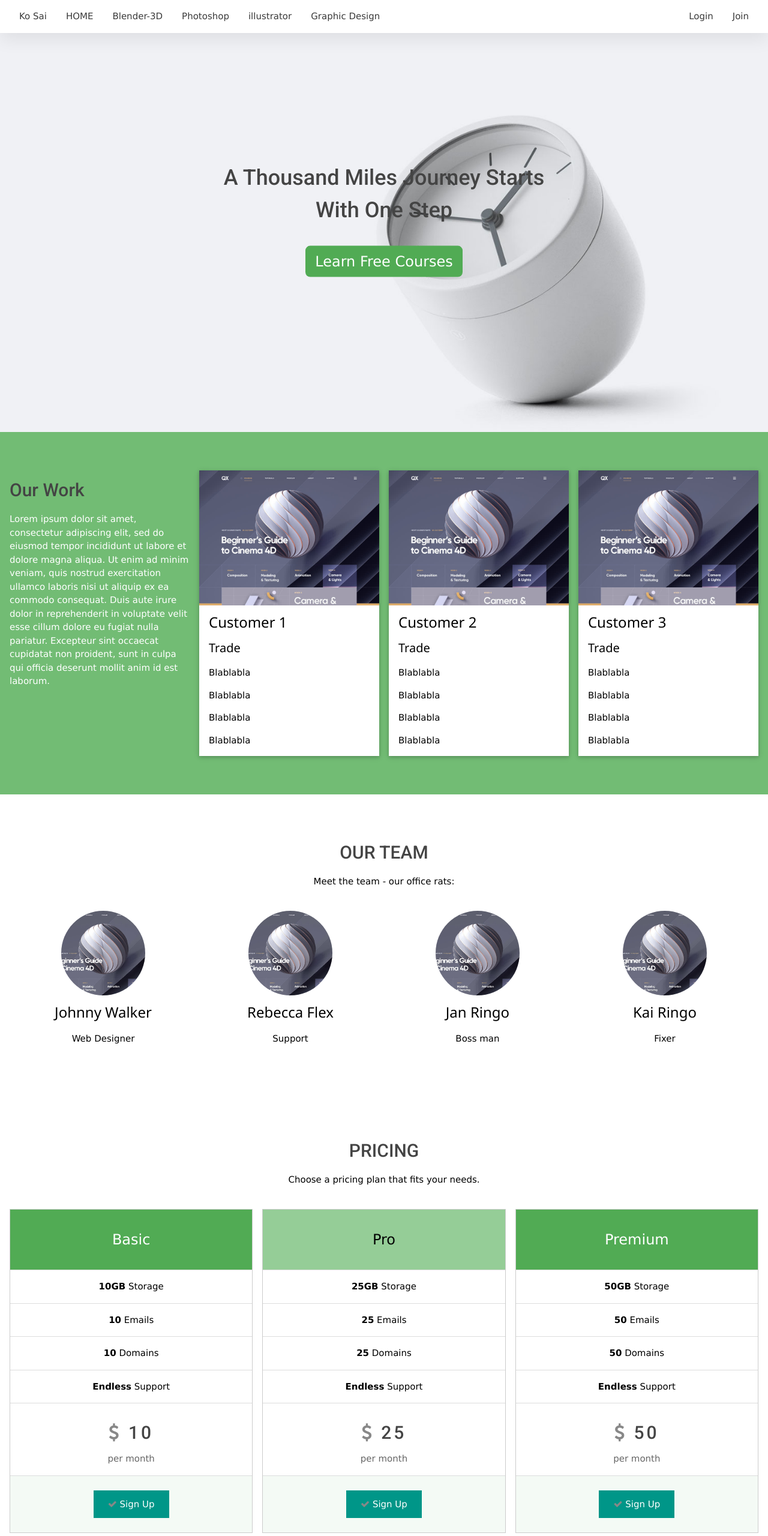
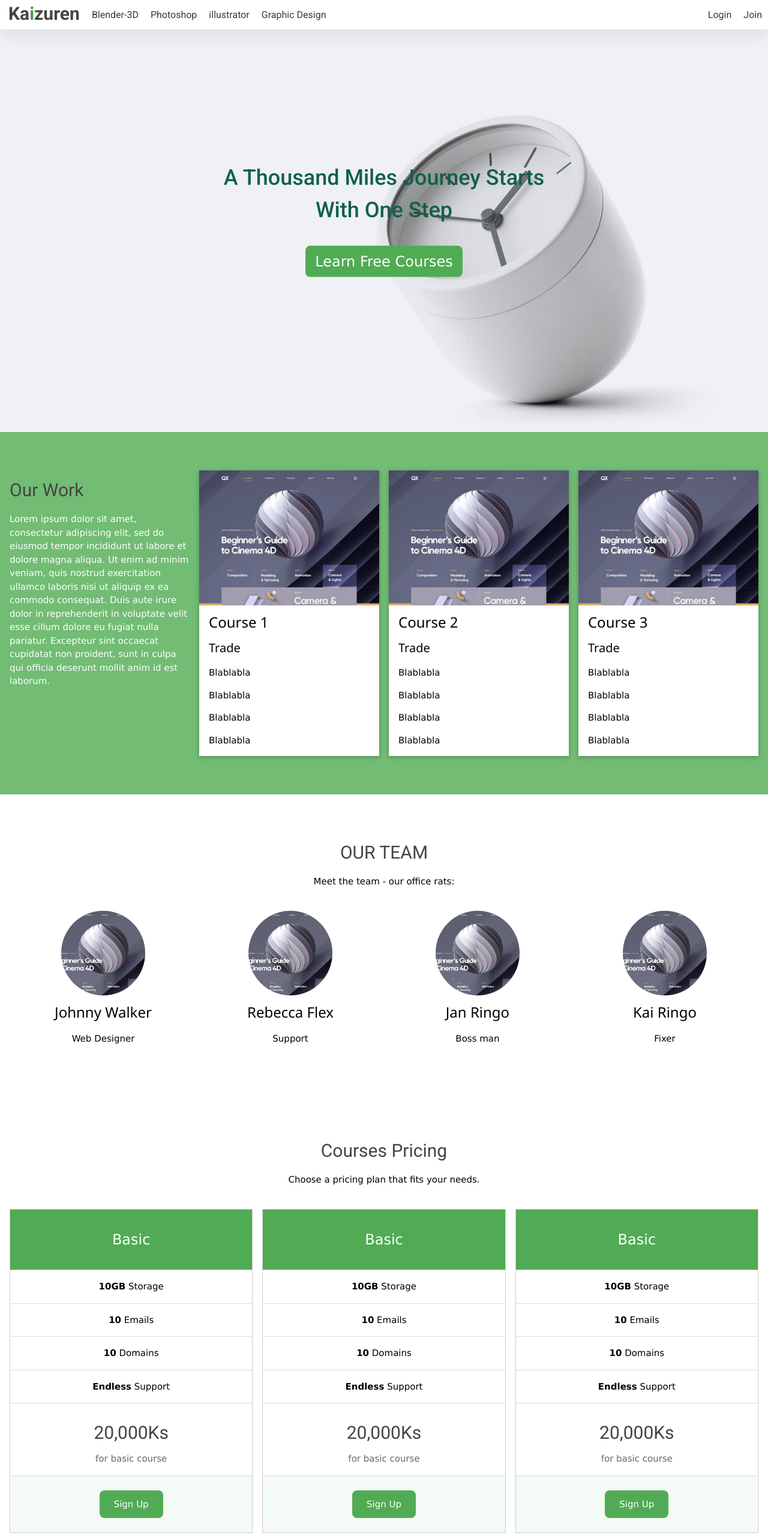
Before and after one commit to NicholasCureton/ust, a plain HTML site: page index.html in a window 1280 px wide. Shown: the top 2560 px of the page at 60% size. Drawn offline with nearby package versions, Linux system fonts and the light colour scheme.

Commit message:
Logo and nvabar updated

```diff
--- a/index.html
+++ b/index.html
@@ -8,7 +8,7 @@
   <link rel="stylesheet" href="css/mongoDB.css">
   <link rel="shortcut icon" href="favicon.ico" type="image/x-icon">
   <link rel="preconnect" href="https://fonts.gstatic.com">
-  <link href="https://fonts.googleapis.com/css2?family=Roboto:wght@500&display=swap" rel="stylesheet">
+  <link href="https://fonts.googleapis.com/css2?family=Roboto:wght@300;400;500;700&display=swap" rel="stylesheet">
   <title>ဦးစိတ်တို</title>
   <style>
     div.navShadow {box-shadow: 0 10px 30px rgba(0,0,0,0.08);}
@@ -16,6 +16,30 @@
     h1, h2 {
       font-family: 'Roboto', sans-serif;
       color: #444;
+    }
+    a#logo {
+      font-family: 'Roboto', sans-serif;
+      font-weight: 700;
+      color: #444;
+      font-size: 30px;
+      margin-top: 0em;
+      margin-bottom: 2px;
+      padding: 0 10px 2px 14px;
+      text-decoration: none;
+      position: relative;
+      top: 0px;
+      left: 0px;
+    }
+    a#navBarItems{
+      font-family: 'Roboto', sans-serif;
+      font-size: 16px;
+      font-weight: 400;
+      color: #444;
+      text-decoration: none;
+      position: relative;
+      top: 5px;
+      padding-left: 10px;
+      padding-right: 10px;
     }
 
   </style>
@@ -27,24 +51,34 @@
   <nav class="w3-top">
 
     <!-- Draw a bar with w3-bar to use as nav bar , w3-card for shadow effect -->
-    <div class="w3-bar w3-left-align w3-padding w3-white navShadow">
+    <div class="w3-bar w3-left-align w3-white navShadow">
 
       <!-- Hamberger icon -->
-      <a class="w3-bar-item w3-button w3-hide-medium w3-hide-large w3-right w3-margin-16px w3-hover-theme w3-white w3-round-large"
-      href="javascript:void(0);" onclick="openNav()"><i class="fa fa-bars w3-xlarge"></i></a>
+      <a class="w3-bar-item w3-button w3-hide-medium w3-hide-large w3-right
+         w3-margin-16px w3-hover-white w3-white w3-round-large" href="javascript:void(0);" onclick="openNav()"
+         style="margin-top: 3px">
+         <i class="fa fa-bars w3-xlarge" style="color: #51AB54;"></i></a>
 
       <!-- MAIN LOGO -->
-      <a href="#" class="w3-bar-item w3-button w3-hover-theme w3-round-large w3-text-dark-gray">Ko Sai</a>
+      <a class="w3-bar-item w3-round-large"
+         href="#" id="logo">Ka<span style="color: #479e4a;">i</span>zuren</a>
 
       <!-- Desktop Nav Menu Items -->
-      <a href="#home" class="w3-bar-item w3-button w3-hide-small w3-hover-theme w3-round-large w3-padding w3-text-dark-gray">HOME</a>
-      <a href="#blender" class="w3-bar-item w3-button w3-hide-small w3-hover-theme w3-round-large w3-text-dark-gray">Blender-3D</a>
-      <a href="#photoshop" class="w3-bar-item w3-button w3-hide-small w3-hover-theme w3-round-large w3-text-dark-gray">Photoshop</a>
-      <a href="#illustrator" class="w3-bar-item w3-button w3-hide-small w3-hover-theme w3-round-large w3-text-dark-gray">illustrator</a>
-      <a href="#graphicDesign" class="w3-bar-item w3-button w3-hide-small w3-hover-theme w3-round-large w3-text-dark-gray">Graphic Design</a>
+      <!-- <a class="w3-bar-item w3-button w3-hide-small w3-hover-theme w3-round-large w3-text-dark-gray"
+         id="navBarItems" href="#home">Home</a> -->
+      <a class="w3-bar-item w3-button w3-hide-small w3-hover-theme w3-round-large w3-text-dark-gray"
+      id="navBarItems" href="blender.html">Blender-3D</a>
+      <a class="w3-bar-item w3-button w3-hide-small w3-hover-theme w3-round-large w3-text-dark-gray"
+         id="navBarItems" href="#photoshopi">Photoshop</a>
+      <a class="w3-bar-item w3-button w3-hide-small w3-hover-theme w3-round-large w3-text-dark-gray"
+         id="navBarItems" href="#illustrator">illustrator</a>
+      <a class="w3-bar-item w3-button w3-hide-small w3-hover-theme w3-round-large w3-text-dark-gray"
+         id="navBarItems" href="#graphicDesign">Graphic Design</a>
 
-      <a href="#join" class="w3-bar-item w3-button w3-hide-small w3-hover-theme w3-round-large w3-right w3-text-dark-gray">Join</a>
-      <a href="#login" class="w3-bar-item w3-button w3-hide-small w3-hover-theme w3-round-large w3-right w3-text-dark-gray">Login</a>
+      <a class="w3-bar-item w3-button w3-hide-small w3-hover-theme w3-round-large w3-right w3-text-dark-gray"
+        id="navBarItems" href="#join">Join</a>
+      <a class="w3-bar-item w3-button w3-hide-small w3-hover-theme w3-round-large w3-right w3-text-dark-gray"
+        id="navBarItems" href="#login">Login</a>
     </div>
 
     <!-- Dropdown Navbar on small screens -->
@@ -67,7 +101,7 @@
 
     <!--  Header Texts Here -->
     <div class="w3-container w3-display-middle w3-center w3-text-dark-gray" style="margin-top: auto">
-      <h1>A Thousand Miles Journey Starts With One Step</h1>
+      <h1 style="color: #116149; font-weight: 500;">A Thousand Miles Journey Starts With One Step</h1>
       <br>
       <!--  Header Button  -->
       <button onclick="document.getElementById('id01').style.display='block'"
@@ -88,7 +122,7 @@
       <div class="w3-card w3-white">
         <img src="img/card.jpg" alt="Snow" style="width:100%">
         <div class="w3-container">
-          <h3>Customer 1</h3>
+          <h3>Course 1</h3>
           <h4>Trade</h4>
           <p>Blablabla</p>
           <p>Blablabla</p>
@@ -102,7 +136,7 @@
       <div class="w3-card w3-white">
         <img src="img/card.jpg" alt="Lights" style="width:100%">
         <div class="w3-container">
-          <h3>Customer 2</h3>
+          <h3>Course 2</h3>
           <h4>Trade</h4>
           <p>Blablabla</p>
           <p>Blablabla</p>
@@ -116,7 +150,7 @@
       <div class="w3-card w3-white">
         <img src="img/card.jpg" alt="Mountains" style="width:100%">
         <div class="w3-container">
-          <h3>Customer 3</h3>
+          <h3>Course 3</h3>
           <h4>Trade</h4>
           <p>Blablabla</p>
           <p>Blablabla</p>
@@ -163,10 +197,13 @@
   </div>
 
 
-  <!-- Pricing Row -->
+  <!-- Courses Pricing Row -->
   <div class="w3-row-padding w3-center w3-padding-64" id="pricing">
-    <h2>PRICING</h2>
+
+    <h2>Courses Pricing</h2>
     <p>Choose a pricing plan that fits your needs.</p><br>
+
+    <!-- Card One here -->
     <div class="w3-third w3-margin-bottom">
       <ul class="w3-ul w3-border w3-hover-shadow">
         <li class="w3-theme">
@@ -177,69 +214,84 @@
         <li class="w3-padding-16"><b>10</b> Domains</li>
         <li class="w3-padding-16"><b>Endless</b> Support</li>
         <li class="w3-padding-16">
-          <h2 class="w3-wide"><i class="fa fa-usd"></i> 10</h2>
-          <span class="w3-opacity">per month</span>
+          <h2>20,000Ks</h2>
+          <span class="w3-opacity">for basic course</span>
         </li>
         <li class="w3-theme-l5 w3-padding-24">
-          <button class="w3-button w3-teal w3-padding-large"><i class="fa fa-check"></i> Sign Up</button>
+          <button class="w3-button w3-round-large w3-theme w3-padding-large">Sign Up</button>
         </li>
       </ul>
     </div>
 
+    <!-- Card One here -->
     <div class="w3-third w3-margin-bottom">
       <ul class="w3-ul w3-border w3-hover-shadow">
-        <li class="w3-theme-l2">
-          <p class="w3-xlarge">Pro</p>
+        <li class="w3-theme">
+          <p class="w3-xlarge">Basic</p>
         </li>
-        <li class="w3-padding-16"><b>25GB</b> Storage</li>
-        <li class="w3-padding-16"><b>25</b> Emails</li>
-        <li class="w3-padding-16"><b>25</b> Domains</li>
+        <li class="w3-padding-16"><b>10GB</b> Storage</li>
+        <li class="w3-padding-16"><b>10</b> Emails</li>
+        <li class="w3-padding-16"><b>10</b> Domains</li>
         <li class="w3-padding-16"><b>Endless</b> Support</li>
         <li class="w3-padding-16">
-          <h2 class="w3-wide"><i class="fa fa-usd"></i> 25</h2>
-          <span class="w3-opacity">per month</span>
+          <h2>20,000Ks</h2>
+          <span class="w3-opacity">for basic course</span>
         </li>
         <li class="w3-theme-l5 w3-padding-24">
-          <button class="w3-button w3-teal w3-padding-large"><i class="fa fa-check"></i> Sign Up</button>
+          <button class="w3-button w3-round-large w3-theme w3-padding-large">Sign Up</button>
         </li>
       </ul>
     </div>
 
+    <!-- Card One here -->
     <div class="w3-third w3-margin-bottom">
       <ul class="w3-ul w3-border w3-hover-shadow">
         <li class="w3-theme">
-          <p class="w3-xlarge">Premium</p>
+          <p class="w3-xlarge">Basic</p>
         </li>
-        <li class="w3-padding-16"><b>50GB</b> Storage</li>
-        <li class="w3-padding-16"><b>50</b> Emails</li>
-        <li class="w3-padding-16"><b>50</b> Domains</li>
+        <li class="w3-padding-16"><b>10GB</b> Storage</li>
+        <li class="w3-padding-16"><b>10</b> Emails</li>
+        <li class="w3-padding-16"><b>10</b> Domains</li>
         <li class="w3-padding-16"><b>Endless</b> Support</li>
         <li class="w3-padding-16">
-          <h2 class="w3-wide"><i class="fa fa-usd"></i> 50</h2>
-          <span class="w3-opacity">per month</span>
+          <h2>20,000Ks</h2>
+          <span class="w3-opacity">for basic course</span>
         </li>
         <li class="w3-theme-l5 w3-padding-24">
-          <button class="w3-button w3-teal w3-padding-large"><i class="fa fa-check"></i> Sign Up</button>
+          <button class="w3-button w3-round-large w3-theme w3-padding-large">Sign Up</button>
         </li>
       </ul>
     </div>
+
+
   </div>
 
   <!-- Footer -->
   <footer class="w3-container w3-padding-32 w3-theme-d1 w3-center">
     <h4>Follow Us</h4>
-    <a class="w3-button w3-large w3-teal" href="javascript:void(0)" title="Facebook"><i class="fa fa-facebook"></i></a>
-    <a class="w3-button w3-large w3-teal" href="javascript:void(0)" title="Twitter"><i class="fa fa-twitter"></i></a>
-    <a class="w3-button w3-large w3-teal" href="javascript:void(0)" title="Google +"><i class="fa fa-google-plus"></i></a>
-    <a class="w3-button w3-large w3-teal" href="javascript:void(0)" title="Google +"><i class="fa fa-instagram"></i></a>
-    <a class="w3-button w3-large w3-teal w3-hide-small" href="javascript:void(0)" title="Linkedin"><i class="fa fa-linkedin"></i></a>
-    <p>Powered by <a href="https://www.w3schools.com/w3css/default.asp" target="_blank">w3.css</a></p>
+    <a class="w3-button w3-round-xlarge w3-large w3-theme" href="javascript:void(0)"
+       title="Facebook"><i class="w3-text-white fa fa-facebook"></i></a>
+
+    <a class="w3-button w3-round-xlarge w3-large w3-theme" href="javascript:void(0)" title="Twitter">
+    <i class="w3-text-white fa fa-twitter"></i></a>
+
+    <a class="w3-button w3-round-xlarge w3-large w3-theme" href="javascript:void(0)" title="Google +">
+    <i class="w3-text-white fa fa-google-plus"></i></a>
+
+    <a class="w3-button w3-round-xlarge w3-large w3-theme" href="javascript:void(0)" title="Google +">
+    <i class="w3-text-white fa fa-instagram"></i></a>
+
+    <a class="w3-button w3-round-xlarge w3-large w3-theme w3-hide-small" href="javascript:void(0)" title="Linkedin">
+    <i class="w3-text-white fa fa-linkedin"></i></a>
+
+  <p>Copyright2020@<b>Kaizuren</b></p>
 
     <div style="position:relative;bottom:100px;z-index:1;" class="w3-tooltip w3-right">
-      <span class="w3-text w3-padding w3-teal w3-hide-small">Go To Top</span>
-      <a class="w3-button w3-theme" href="#myPage"><span class="w3-xlarge">
-          <i class="fa fa-chevron-circle-up"></i></span></a>
+      <span class="w3-text w3-padding w3-theme w3-hide-small">Go To Top</span>
+      <a class="w3-button w3-round-xlarge w3-theme" href="#myPage"><span class="w3-xlarge">
+      <i class="w3-text-white fa fa-chevron-circle-up"></i></span></a>
     </div>
+
   </footer>
 
 
```
Also changed, not shown: img/Kaizuren_Logo.svg (added), 2 other files.
